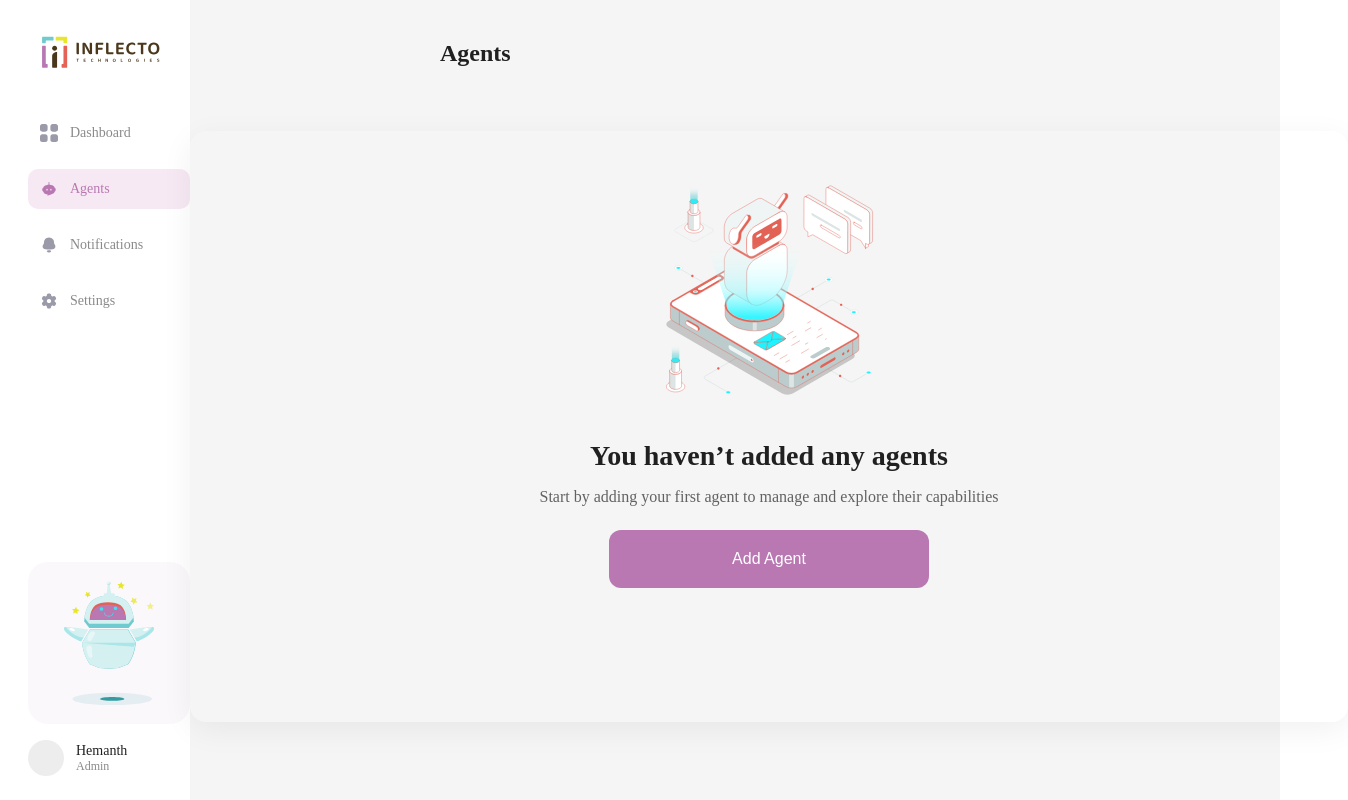
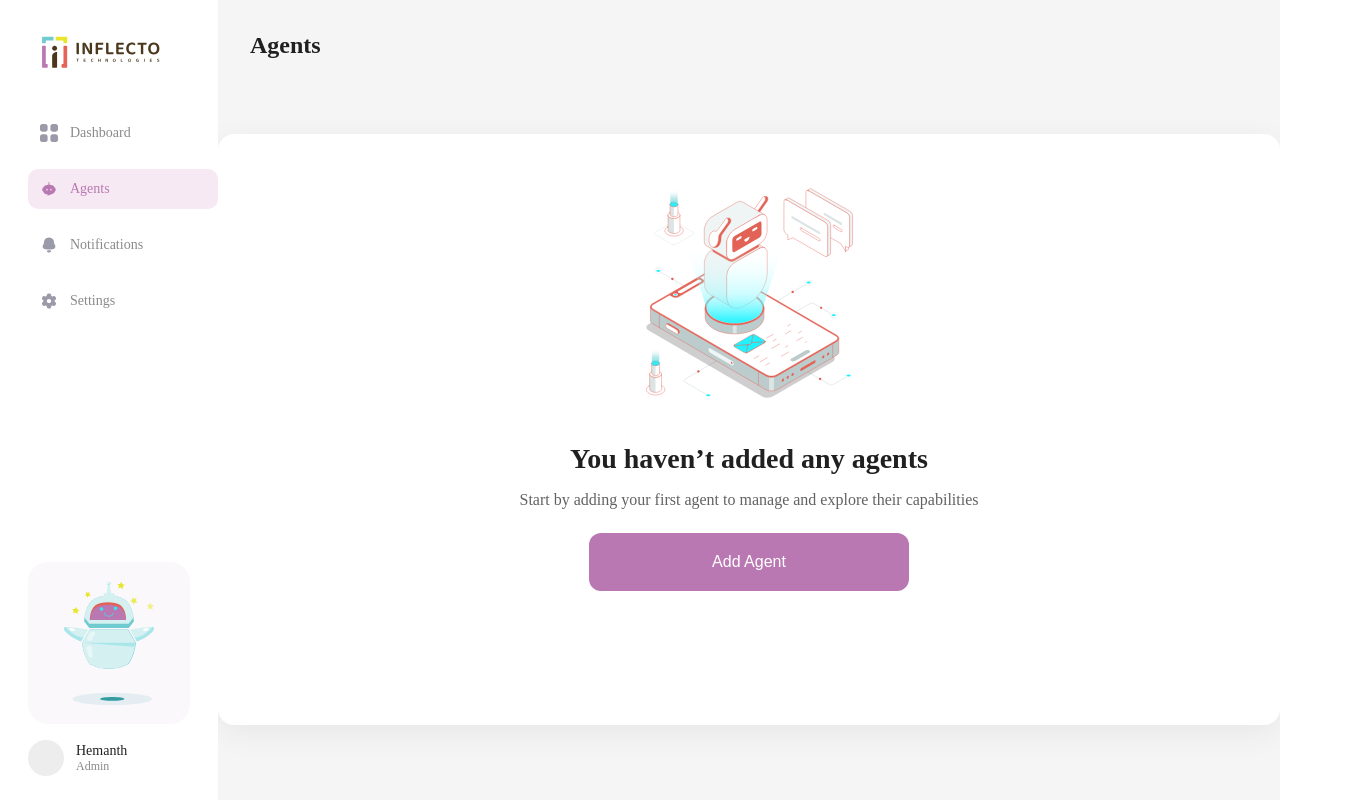
Before and after one commit to ayesha-Siddiquah/Ai-Agent-Portal---inhouse-, a React (Vite) app: page /agents in a window 1280 px wide. Shown: the whole page, 1348 px wide, since content can reach past the window. Built offline with nearby package versions, Linux system fonts and the light colour scheme.

Commit message:
just finished on colours

```diff
--- a/src/layouts/MainLayout.jsx
+++ b/src/layouts/MainLayout.jsx
@@ -9,7 +9,8 @@ export default function MainLayout() {
       <Sidebar />
 
       {/* Right */}
-      <div className="flex-1">
+      {/* <div className="flex-1"> */}
+        <div className="flex-1 overflow-hidden">
         <Outlet />
       </div>
     </div>
--- a/src/pages/Agents.jsx
+++ b/src/pages/Agents.jsx
@@ -1,17 +1,63 @@
+
+
 import NoAgentPanel from "./NoAgentPanel";
 
 export default function Agents() {
   return (
-    <div className="w-full">
+    <div className="h-full flex flex-col">
 
-      {/* PAGE TITLE */}
-      <div className="pt-[40px] pl-[250px]">
+      {/* Page Title */}
+      <div className="px-[32px] pt-[32px]">
         <h1 className="font-nunito font-bold text-[24px] text-[#202020]">
           Agents
         </h1>
       </div>
 
-      <NoAgentPanel />
+      {/* Content */}
+      <div className="flex-1 flex items-center justify-center">
+        <NoAgentPanel />
+      </div>
+
     </div>
   );
 }
+
+
+
+
+
+
+
+
+
+
+
+
+
+
+
+
+
+
+
+
+
+
+// import NoAgentPanel from "./NoAgentPanel";
+
+// export default function Agents() {
+//   return (
+
+//     <div className="w-full">
+
+//       {/* PAGE TITLE */}
+//       <div className="pt-[40px] pl-[250px]">
+//         <h1 className="font-nunito font-bold text-[24px] text-[#202020]">
+//           Agents
+//         </h1>
+//       </div>
+
+//       <NoAgentPanel />
+//     </div>
+//   );
+// }
--- a/src/pages/NoAgentPanel.jsx
+++ b/src/pages/NoAgentPanel.jsx
@@ -1,19 +1,26 @@
+
+
+
+
 import NoAgentIcon from "../assets/no-agent-icon.svg";
 
 export default function NoAgentPanel() {
   return (
-    <div className="w-full flex justify-center items-start py-[64px]">
+    <div className="w-full flex justify-center">
       <div
+          style={{ backgroundColor: "#FFFFFF" }}   // 🔒 LOCKED WHITE (same as sidebar)
         className="
           w-[1158px]
-          min-h-[591px]
+          h-[591px]
           bg-white
           rounded-[16px]
           flex
           flex-col
           items-center
-          shadow-[0_8px_32px_rgba(0,0,0,0.06)]
+      // shadow-[0_8px_32px_rgba(0,0,0,0.06)]
+
         "
+
       >
         {/* Icon */}
         <div className="pt-[48px]">
@@ -47,8 +54,6 @@ export default function NoAgentPanel() {
               font-semibold
               border-0
               outline-none
-              focus:outline-none
-              focus:ring-0
               hover:opacity-90
               transition
             "
@@ -60,3 +65,96 @@ export default function NoAgentPanel() {
     </div>
   );
 }
+
+
+
+
+
+
+
+
+
+
+
+
+
+
+
+
+
+
+
+
+
+
+
+
+
+
+
+
+
+
+
+// import NoAgentIcon from "../assets/no-agent-icon.svg";
+
+// export default function NoAgentPanel() {
+//   return (
+//     <div className="w-full flex justify-center items-start py-[64px]">
+//       <div
+//         className="
+//           w-[1158px]
+//           min-h-[591px]
+//           bg-white
+//           rounded-[16px]
+//           flex
+//           flex-col
+//           items-center
+//           shadow-[0_8px_32px_rgba(0,0,0,0.06)]
+//         "
+//       >
+//         {/* Icon */}
+//         <div className="pt-[48px]">
+//           <img
+//             src={NoAgentIcon}
+//             alt="No agents"
+//             className="w-[225px] h-[225px]"
+//           />
+//         </div>
+
+//         {/* Text + Button */}
+//         <div className="mt-[32px] w-[515px] flex flex-col items-center gap-[16px]">
+//           <h2 className="font-nunito font-semibold text-[28px] text-[#202020] text-center">
+//             You haven’t added any agents
+//           </h2>
+
+//           <p className="font-nunito text-[16px] text-[#626262] text-center">
+//             Start by adding your first agent to manage and explore their capabilities
+//           </p>
+
+//           <button
+//             style={{ color: "#FFFFFF" }}
+//             className="
+//               mt-[8px]
+//               w-[320px]
+//               h-[58px]
+//               rounded-[12px]
+//               bg-[#B978B2]
+//               text-[16px]
+//               font-nunito
+//               font-semibold
+//               border-0
+//               outline-none
+//               focus:outline-none
+//               focus:ring-0
+//               hover:opacity-90
+//               transition
+//             "
+//           >
+//             Add Agent
+//           </button>
+//         </div>
+//       </div>
+//     </div>
+//   );
+// }
```
Also changed, not shown: src/assets/empty-dashboard-icon.svg (added), src/assets/empty-notification-icon.svg (added).
